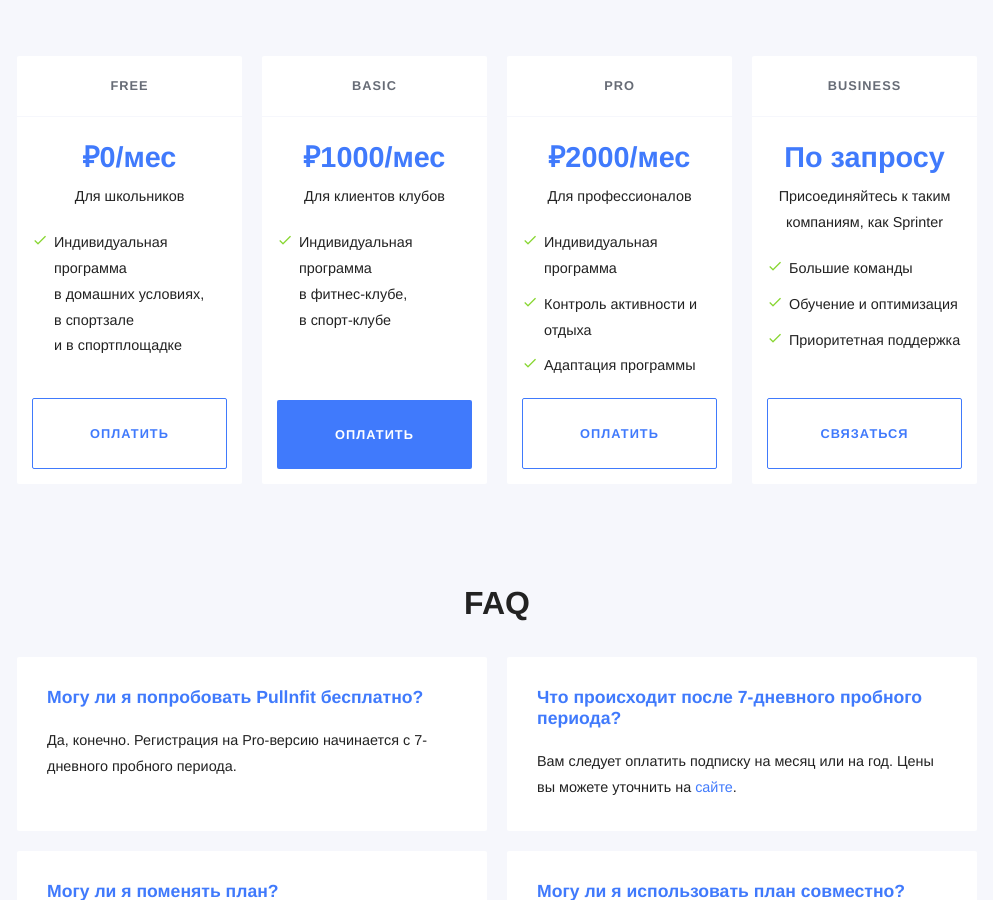
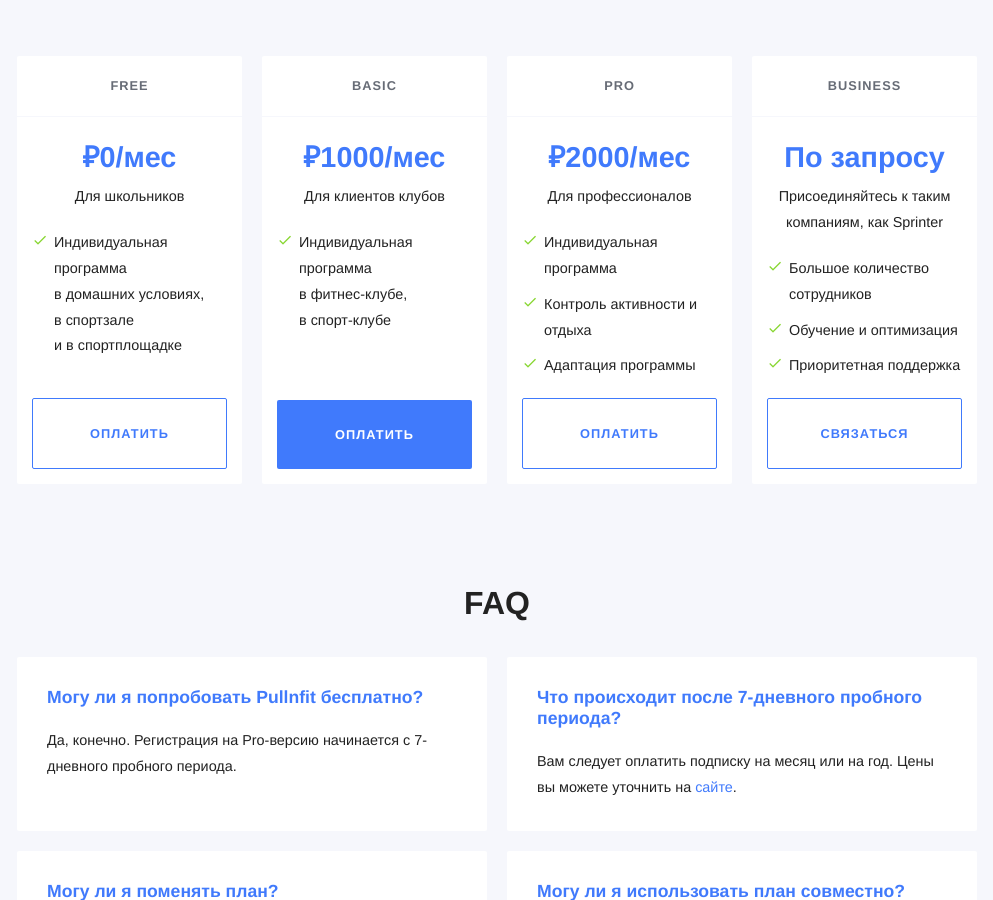
Before and after one commit to RakhimyanTim/adroholic.github.io, a Jekyll site: the page built from pages/pricing.html, in a window 1280 px wide and 900 px high, scrolled down 434 px. Shown: the whole window, without its empty margins (143-1136 px from the left). Built offline with Jekyll 4.4.1, drawn with Linux system fonts in a browser that asks for light colours; some web fonts are replaced.

Commit message:
Update plans.yml

```diff
--- a/_data/plans.yml
+++ b/_data/plans.yml
@@ -20,7 +20,7 @@
   price_alt: По запросу
   sub: Присоединяйтесь к таким компаниям, как Sprinter
   features:
-    - Большие команды
+    - Большое количество сотрудников
     - Обучение и оптимизация
     - Приоритетная поддержка
   cta:
```
